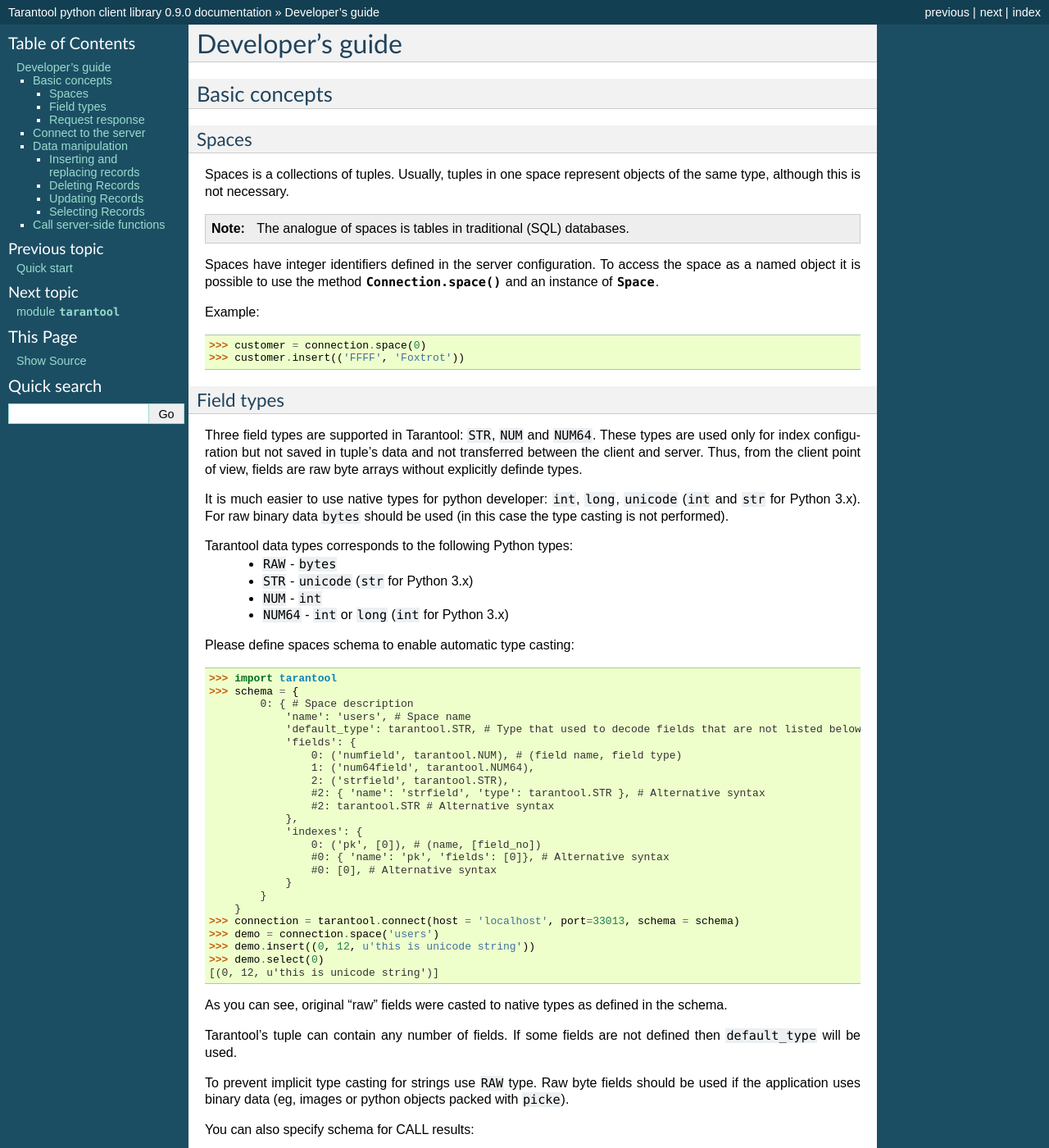
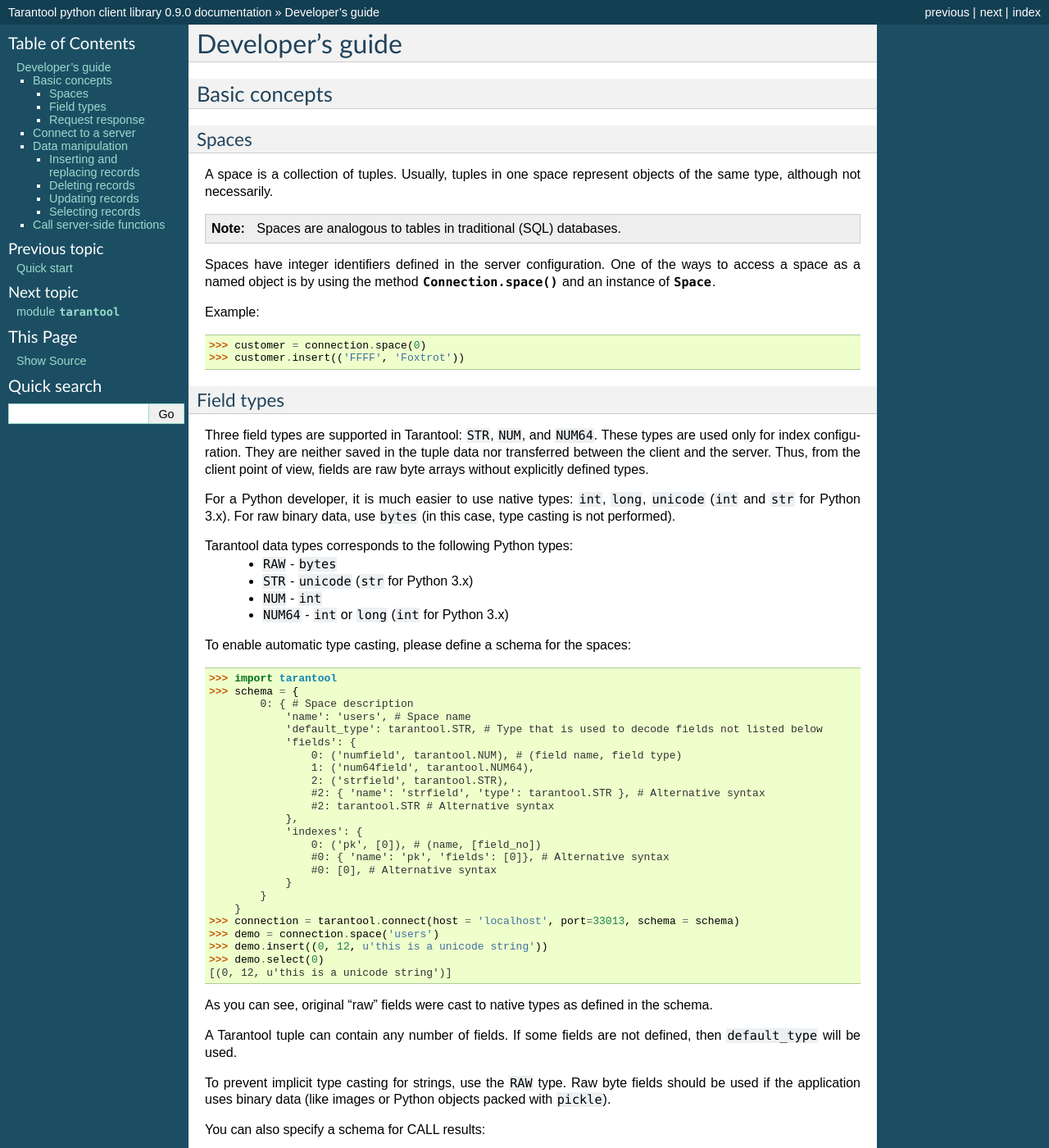
Before and after one commit to tarantool/tarantool-python, a Sphinx documentation site: the page built from doc/guide.en.rst, in a window 1280 px wide and 1400 px high. Shown: the whole window at 82% size. Built offline with Sphinx 7.4.7, drawn with Linux system fonts in a browser that asks for light colours; some of the changed text lies outside the part shown.

Commit message:
doc: proofread
* Proofread the English and Russian language
* Provide a more human space name
* Provide the correct translation of the term "space"

```diff
--- a/doc/guide.en.rst
+++ b/doc/guide.en.rst
@@ -9,14 +9,14 @@
 Spaces
 ^^^^^^
 
-Spaces is a collections of tuples.
+A space is a collection of tuples.
 Usually, tuples in one space represent objects of the same type,
-although this is not necessary.
+although not necessarily.
 
-.. note:: The analogue of spaces is tables in traditional (SQL) databases.
+.. note:: Spaces are analogous to tables in traditional (SQL) databases.
 
 Spaces have integer identifiers defined in the server configuration.
-To access the space as a named object it is possible to use the method
+One of the ways to access a space as a named object is by using the method
 :meth:`Connection.space() <tarantool.connection.Connection.space>`
 and an instance of :class:`~tarantool.space.Space`.
 
@@ -29,16 +29,15 @@
 Field types
 ^^^^^^^^^^^
 
-Three field types are supported in Tarantool: ``STR``, ``NUM`` and ``NUM64``.
-These types are used only for index configuration
-but not saved in tuple's data and not transferred between the client and server.
+Three field types are supported in Tarantool: ``STR``, ``NUM``, and ``NUM64``.
+These types are used only for index configuration.
+They are neither saved in the tuple data nor transferred between the client and the server.
 Thus, from the client point of view, fields are raw byte arrays
-without explicitly definde types.
+without explicitly defined types.
 
-It is much easier to use native types for python developer:
+For a Python developer, it is much easier to use native types:
 ``int``, ``long``, ``unicode`` (``int`` and ``str`` for Python 3.x).
-For raw binary data ``bytes`` should be used
-(in this case the type casting is not performed).
+For raw binary data, use ``bytes`` (in this case, type casting is not performed).
 
 Tarantool data types corresponds to the following Python types:
     • ``RAW`` - ``bytes``
@@ -46,13 +45,13 @@
     • ``NUM`` - ``int``
     • ``NUM64`` - ``int`` or ``long`` (``int`` for Python 3.x)
 
-Please define spaces schema to enable automatic type casting:
+To enable automatic type casting, please define a schema for the spaces:
 
     >>> import tarantool
     >>> schema = {
             0: { # Space description
                 'name': 'users', # Space name
-                'default_type': tarantool.STR, # Type that used to decode fields that are not listed below
+                'default_type': tarantool.STR, # Type that is used to decode fields not listed below
                 'fields': {
                     0: ('numfield', tarantool.NUM), # (field name, field type)
                     1: ('num64field', tarantool.NUM64),
@@ -69,23 +68,23 @@
         }
     >>> connection = tarantool.connect(host = 'localhost', port=33013, schema = schema)
     >>> demo = connection.space('users')
-    >>> demo.insert((0, 12, u'this is unicode string'))
+    >>> demo.insert((0, 12, u'this is a unicode string'))
     >>> demo.select(0)
-    [(0, 12, u'this is unicode string')]
+    [(0, 12, u'this is a unicode string')]
 
-As you can see, original "raw" fields were casted to native types as defined in the schema.
+As you can see, original "raw" fields were cast to native types as defined in the schema.
 
-Tarantool's tuple can contain any number of fields.
-If some fields are not defined then ``default_type`` will be used.
+A Tarantool tuple can contain any number of fields.
+If some fields are not defined, then ``default_type`` will be used.
 
-To prevent implicit type casting for strings use ``RAW`` type.
+To prevent implicit type casting for strings, use the ``RAW`` type.
 Raw byte fields should be used if the application uses binary data
-(eg, images or python objects packed with ``picke``).
+(like images or Python objects packed with ``pickle``).
 
-You can also specify schema for CALL results:
+You can also specify a schema for CALL results:
 
     >>> ...
-    # Copy schema decription from 'users' space
+    # Copy schema decription from the 'users' space
     >>> connection.call("box.select", '0', '0', 0L, space_name='users');
     [(0, 12, u'this is unicode string')]
     # Provide schema description explicitly
@@ -111,21 +110,21 @@
 :meth:`select() <tarantool.space.Space.select>`) return a
 :class:`~tarantool.response.Response` instance.
 
-Class :class:`~tarantool.response.Response` inherited from `list`,
-so in fact response can be used as a list of a tuples.
+The class :class:`~tarantool.response.Response` inherits from `list`,
+so a response is, in fact, a list of tuples.
 
-In addition :class:`~tarantool.response.Response` instance has the ``rowcount`` attribute.
+In addition, a :class:`~tarantool.response.Response` instance has the ``rowcount`` attribute.
 The value of ``rowcount`` equals to the number of records affected by the request.
-For example for :meth:`delete() <tarantool.space.Space.delete>`
-request ``rowcount`` is equals to ``1`` if record was deleted.
+For example, for :meth:`delete() <tarantool.space.Space.delete>`,
+the request ``rowcount`` equals to ``1`` if a record was deleted.
 
 
 
-Connect to the server
----------------------
+Connect to a server
+-------------------
 
-To connect to the server it is required to use :meth:`tarantool.connect` method.
-It returns an :class:`~tarantool.connection.Connection` instance.
+To connect to a server, use the :meth:`tarantool.connect` method.
+It returns a :class:`~tarantool.connection.Connection` instance.
 
 Example::
 
@@ -139,92 +138,91 @@
 Data manipulation
 -----------------
 
-There are four basic operations supported by Tarantool:
+Tarantool supports four basic operations:
 **insert**, **delete**, **update** and **select**.
-
-.. Note:: НЕОБХОДИМО ОБЪЯСНИТЬ КАКИЕ ДАННЫЕ ИСПОЛЬЗУЮТСЯ ДЛЯ ПРИМЕРА
 
 
 Inserting and replacing records
 ^^^^^^^^^^^^^^^^^^^^^^^^^^^^^^^
 
-To insert or replace records :meth:`Space.insert() <tarantool.space.Space.insert>`
-method should be used::
+To insert or replace records, use the :meth:`Space.insert() <tarantool.space.Space.insert>`
+method.
+
+Example::
 
     >>> user.insert((user_id, email, int(time.time())))
 
-The first element of the tuple is always its unique primary key.
+The first element of a tuple is always its unique primary key.
 
 If an entry with the same key already exists, it will be replaced
 without any warning or error message.
 
-.. note:: In case of ``insert`` request ``Response.rowcount`` is always equals to ``1``
+.. note:: For ``insert`` requests, ``Response.rowcount`` always equals ``1``.
 
 
-Deleting Records
+Deleting records
 ^^^^^^^^^^^^^^^^
 
-To delete records :meth:`Space.delete() <tarantool.space.Space.delete>`
-method should be used::
+To delete records, use the :meth:`Space.delete() <tarantool.space.Space.delete>` method.
+
+Example::
 
     >>> user.delete(primary_key)
 
-.. note:: If the record was deleted ``Response.rowcount`` equals to ``1``.
-          If the record was not found ``Response.rowcount`` equals to ``0``.
+.. note:: If the record was deleted, ``Response.rowcount`` equals ``1``.
+          If the record was not found, ``Response.rowcount`` equals ``0``.
 
 
-Updating Records
+Updating records
 ^^^^^^^^^^^^^^^^
 
-*Update* request in Tarantool allows to simultaneous and atomic update multiple
-fields of a tuple.
+An *update* request in Tarantool allows updating multiple
+fields of a tuple simultaneously and atomically.
 
-To update records :meth:`Space.update() <tarantool.space.Space.update>`
-method should be used.
+To update records, use the :meth:`Space.update() <tarantool.space.Space.update>`
+method.
 
 Example::
 
     >>> user.update(1001, [('=', 1, 'John'), ('=', 2, 'Smith')])
 
-In this example new values for fields ``1`` and ``2`` are assigned.
+In this example, fields ``1`` and ``2`` are assigned new values.
 
-:meth:`Space.update() <tarantool.space.Space.update>` method allows to change
+The :meth:`Space.update() <tarantool.space.Space.update>` method allows changing
 multiple fields of the tuple at a time.
 
-The following update operations are supported by Tarantool:
+Tarantool supports the following update operations:
     • ``'='`` – assign new value to the field
     • ``'+'`` – add argument to the field (*both arguments are treated as signed 32-bit ints*)
     • ``'^'`` – bitwise AND (*only for 32-bit integers*)
     • ``'|'`` – bitwise XOR (*only for 32-bit integers*)
     • ``'&'`` – bitwise OR  (*only for 32-bit integers*)
-    • ``'splice'`` – implementation of `Perl splice <http://perldoc.perl.org/functions/splice.html>`_ function
+    • ``'splice'`` – implementation of `Perl splice <http://perldoc.perl.org/functions/splice.html>`_
 
 
-.. note:: The zero (i.e. [0]) field of the tuple can not be updated,
-           because it is the primary key
+.. note:: The 0th field of the tuple cannot be updated, because it is the primary key.
 
-.. seealso:: See :meth:`Space.update() <tarantool.space.Space.update>` documentation for details
+.. seealso:: See :meth:`Space.update() <tarantool.space.Space.update>` documentation for details.
 
-.. warning:: ``'splice'`` operation is not implemented yet
+.. warning:: The ``'splice'`` operation is not implemented yet.
 
 
-Selecting Records
+Selecting records
 ^^^^^^^^^^^^^^^^^
 
-To select records :meth:`Space.select() <tarantool.space.Space.select>`
-method should be used.
-*SELECT* query can return one or many records.
+To select records, use the :meth:`Space.select() <tarantool.space.Space.select>` method.
+A *SELECT* query can return one or many records.
 
 
 .. rubric:: Select by primary key
 
-Select a record using its primary key ``3800``::
+Select a record using its primary key, ``3800``::
 
     >>> world.select(3800)
     [(3800, u'USA', u'Texas', u'Dallas', 1188580)]
 
 
-.. rubric:: Select using secondary index
+.. rubric:: Select by a secondary index
 
 ::
 
@@ -237,15 +235,15 @@
      (3794, u'USA', u'California', u'Los Angeles', 3694820)]
 
 
-Argument ``index = 1`` indicates that secondary index (``1``) should be used.
+The argument ``index=1`` indicates that a secondary index (``1``) should be used.
 The primary key (``index=0``) is used by default.
 
-.. note:: Secondary indexes must be explicitly declared in the server configuration
+.. note:: Secondary indexes must be explicitly declared in the server configuration.
 
 
-.. rubric:: Select records using several keys
+.. rubric:: Select by several keys
 
-.. note:: This conforms to ``where key in (k1, k2, k3...)``
+.. note:: This conforms to ``where key in (k1, k2, k3...)``.
 
 Select records with primary key values ``3800``, ``3805`` and ``3796``::
 
@@ -263,21 +261,20 @@
     [(3800, u'USA', u'Texas', u'Dallas', 1188580), (3796, u'USA', u'Texas', u'Houston', 1953631)]
 
 
-.. rubric:: Select records explicitly specifying field types
+.. rubric:: Select records by explicitly specifying field types
 
-Tarantool has no strict schema so all fields are raw binary byte arrays.
-You can specify field types in the ``schema`` parameter to a connection.
+Tarantool has no strict schema, so all fields are raw binary byte arrays.
+You can specify field types in the ``schema`` parameter of the connection.
 
 Call server-side functions
 --------------------------
 
 A server-side function written in Lua can select and modify data,
-access configuration and perform administrative tasks.
+access configuration, and perform administrative tasks.
 
-To call stored function
-:meth:`Connection.call() <tarantool.connection.Connection.call>`
-method should be used.
-Also, this method has an alias :meth:`Space.call() <tarantool.space.Space.call>`.
+To call a stored function, use the
+:meth:`Connection.call() <tarantool.connection.Connection.call>` method.
+(This method has an alias, :meth:`Space.call() <tarantool.space.Space.call>`.)
 
 Example::
 
@@ -286,4 +283,4 @@
 
 .. seealso::
 
-    Tarantool/Box User Guide » `Writing stored procedures in Lua <http://tarantool.org/tarantool_user_guide.html#stored-programs>`_
+    Tarantool documentation » `Insert one million tuples with a Lua stored procedure <https://www.tarantool.io/en/doc/latest/tutorials/lua_tutorials/#insert-one-million-tuples-with-a-lua-stored-procedure>`_
--- a/tarantool/__init__.py
+++ b/tarantool/__init__.py
@@ -70,9 +70,9 @@
 def connectmesh(addrs=({'host': 'localhost', 'port': 3301},), user=None,
                 password=None, encoding=ENCODING_DEFAULT):
     '''
-    Create a connection to the mesh of Tarantool servers.
+    Create a connection to a mesh of Tarantool servers.
 
-    :param list addrs: A list of maps: {'host':(HOSTNAME|IP_ADDR), 'port':PORT}.
+    :param list addrs: List of maps: {'host':(HOSTNAME|IP_ADDR), 'port':PORT}.
 
     :rtype: :class:`~tarantool.mesh_connection.MeshConnection`
 
```
Also changed, not shown: other parts of doc/guide.en.rst (+1 -1 lines), CHANGELOG.md (+31 -30 lines), README.rst (+41 -35 lines), doc/guide.ru.rst (+28 -30 lines), doc/index.rst (+9 -9 lines), doc/index.ru.rst (+8 -8 lines), doc/quick-start.en.rst (+18 -19 lines), doc/quick-start.ru.rst (+16 -16 lines), 8 other files.
